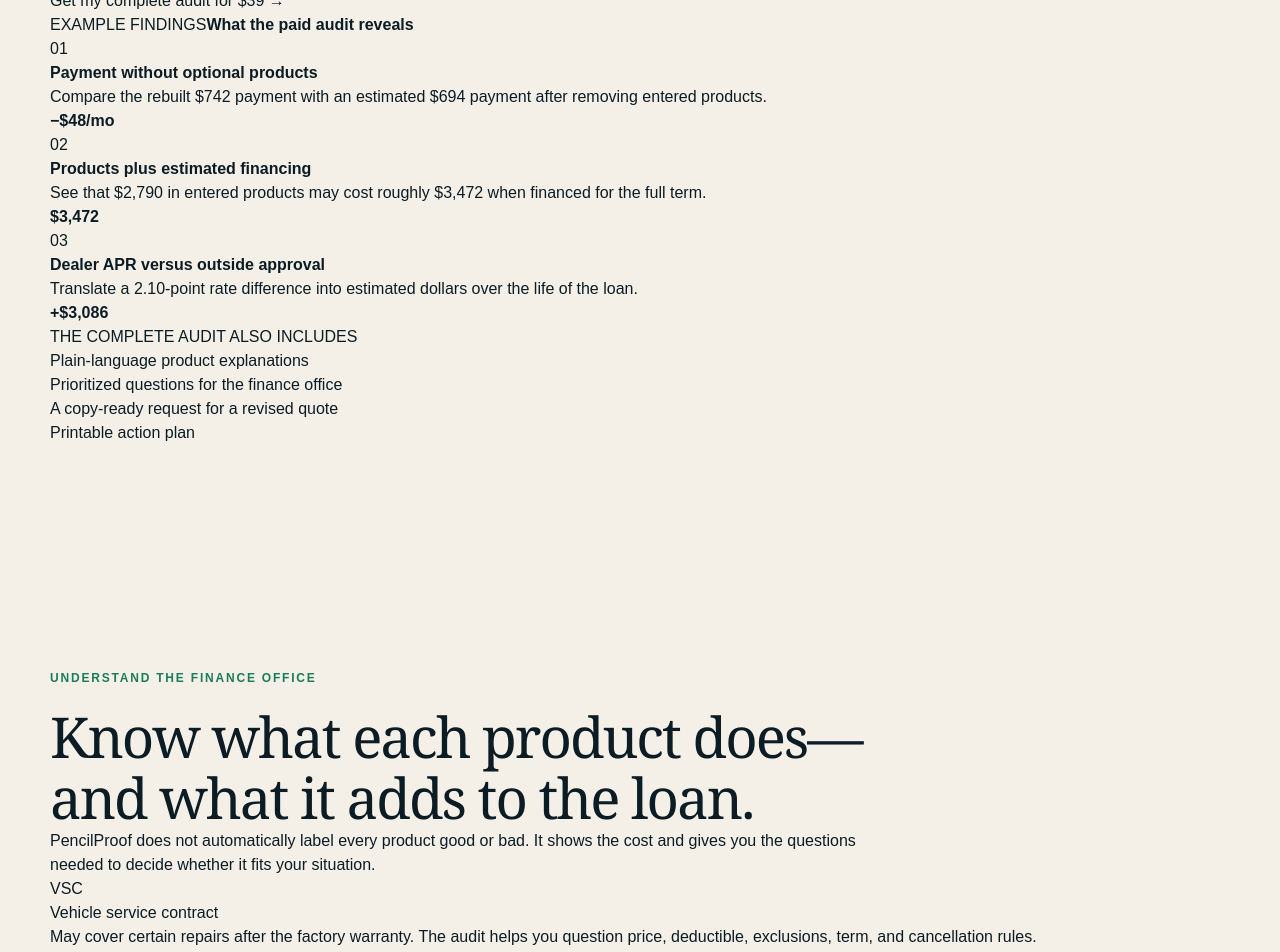
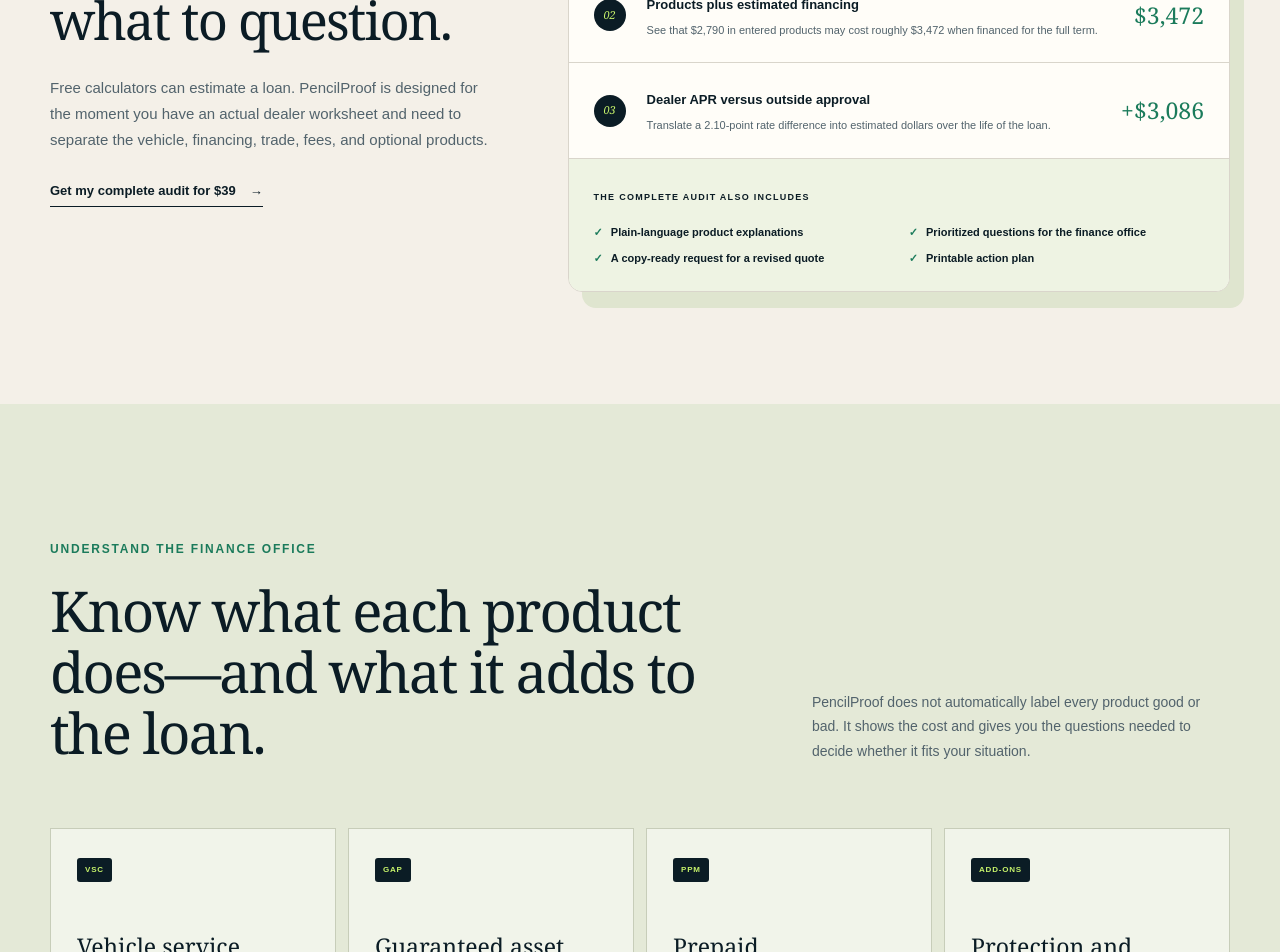
Before and after one commit to jpk0705/pencilproof, a Next.js app: page / in a window 1280 px wide. Shown: the part 1280-2232 px from the top of the page. Built offline with nearby package versions, Linux system fonts and the light colour scheme.

Commit message:
Style the expanded Deal Audit flow

```diff
--- a/app/globals.css
+++ b/app/globals.css
@@ -51,6 +51,7 @@ h1 { max-width: 690px; margin: 0; font-family: Georgia, 'Times New Roman', serif
 .button:hover { transform: translateY(-2px); box-shadow: 0 8px 20px rgba(11, 28, 37, .12); }
 .button-primary { background: var(--accent); }
 .button-quiet { background: transparent; }
+.hero-caution { margin: 13px 0 0; color: #76858b; font-size: 9px; }
 .proof-row { display: flex; flex-wrap: wrap; gap: 16px 24px; margin-top: 36px; color: var(--muted); font-size: 11px; }
 .proof-row b { color: var(--ink); }
 
@@ -71,6 +72,7 @@ h1 { max-width: 690px; margin: 0; font-family: Georgia, 'Times New Roman', serif
 .flag p { display: flex; flex-direction: column; gap: 3px; margin: 0; font-size: 12px; }.flag small { color: var(--muted); }
 .deal-card-foot { display: flex; align-items: center; justify-content: space-between; margin-top: 18px; padding-top: 16px; border-top: 1px solid var(--line); color: var(--muted); font-size: 10px; font-weight: 700; }
 .deal-card-foot a { color: var(--ink); font-size: 12px; }
+.hero-deal-card { transform: rotate(.7deg); }
 
 .signal-strip { background: var(--ink); color: white; }
 .signal-grid { min-height: 116px; display: grid; grid-template-columns: repeat(4, 1fr); align-items: center; }
@@ -82,6 +84,32 @@ h1 { max-width: 690px; margin: 0; font-family: Georgia, 'Times New Roman', serif
 .section-intro { max-width: 820px; }.section-intro.compact { max-width: 620px; }
 .kicker { margin: 0 0 20px; color: var(--green); }
 .section h2 { margin: 0; font-family: Georgia, serif; font-size: clamp(40px, 4.4vw, 61px); line-height: 1.08; letter-spacing: -.035em; font-weight: 500; }
+.sample-section { display: grid; grid-template-columns: .8fr 1.2fr; gap: 76px; align-items: start; }
+.sample-copy { position: sticky; top: 30px; }
+.sample-copy h2 { font-family: Georgia, serif; font-size: clamp(40px, 4.1vw, 58px); line-height: 1.08; letter-spacing: -.035em; font-weight: 500; }
+.sample-copy > p:not(.kicker) { margin: 26px 0 0; color: var(--muted); font-size: 15px; line-height: 1.75; }
+.text-link { display: inline-flex; gap: 14px; margin-top: 28px; border-bottom: 1px solid var(--ink); padding-bottom: 5px; font-size: 13px; font-weight: 900; }
+.audit-preview { overflow: hidden; border: 1px solid var(--line); border-radius: 14px; background: var(--card); box-shadow: 14px 16px 0 #dfe5cf; }
+.audit-preview-head { display: flex; align-items: center; justify-content: space-between; gap: 30px; padding: 22px 25px; color: white; background: var(--ink); }
+.audit-preview-head span { color: var(--accent); font-size: 9px; font-weight: 900; letter-spacing: .14em; }
+.audit-preview-head strong { font-family: Georgia, serif; font-size: 18px; font-weight: 500; }
+.audit-finding { display: grid; grid-template-columns: 35px 1fr auto; gap: 18px; align-items: center; padding: 24px 25px; border-bottom: 1px solid var(--line); }
+.audit-finding > span { width: 32px; height: 32px; display: grid; place-items: center; border-radius: 50%; color: var(--accent); background: var(--ink); font-family: Georgia, serif; font-size: 11px; font-style: italic; }
+.audit-finding b { font-size: 13px; }.audit-finding p { margin: 6px 0 0; color: var(--muted); font-size: 11px; line-height: 1.5; }
+.audit-finding > strong { color: var(--green); font-family: Georgia, serif; font-size: 23px; font-weight: 500; }
+.audit-unlock { padding: 24px 25px; background: #eef3e3; }
+.audit-unlock > span { font-size: 9px; font-weight: 900; letter-spacing: .14em; }
+.audit-unlock ul { display: grid; grid-template-columns: 1fr 1fr; gap: 10px 20px; margin: 17px 0 0; padding: 0; list-style: none; font-size: 11px; font-weight: 700; }
+.audit-unlock li::before { content: '✓'; margin-right: 8px; color: var(--green); }
+.product-section { background: #e4e9d7; }
+.product-intro { display: grid; grid-template-columns: 1.25fr .75fr; gap: 65px; max-width: none; align-items: end; }
+.product-intro .kicker { grid-column: 1 / -1; margin-bottom: -42px; }
+.product-intro > p:last-child { margin: 0; color: var(--muted); font-size: 14px; line-height: 1.75; }
+.product-grid { display: grid; grid-template-columns: repeat(4, 1fr); gap: 12px; margin-top: 65px; }
+.product-grid article { min-height: 290px; padding: 26px; border: 1px solid #c7cdb9; background: rgba(255,255,255,.46); }
+.product-grid article > span { display: inline-block; padding: 6px 8px; color: var(--accent); background: var(--ink); border-radius: 3px; font-size: 8px; font-weight: 900; letter-spacing: .1em; }
+.product-grid h3 { margin: 52px 0 13px; font-family: Georgia, serif; font-size: 23px; line-height: 1.1; font-weight: 500; }
+.product-grid p { margin: 0; color: var(--muted); font-size: 12px; line-height: 1.65; }
 .steps { display: grid; grid-template-columns: repeat(3, 1fr); gap: 1px; margin-top: 64px; background: var(--line); border: 1px solid var(--line); }
 .steps article { min-height: 265px; padding: 34px; background: var(--card); }
 .steps article > span { width: 34px; height: 34px; display: grid; place-items: center; border: 1px solid var(--ink); border-radius: 50%; font-family: Georgia, serif; font-style: italic; }
@@ -114,7 +142,7 @@ footer { border-top: 1px solid var(--line); padding: 34px 0; }
 .analyzer-actions { display: flex; gap: 8px; }
 .analyzer-actions button { padding: 10px 14px; border: 1px solid #bdb8ad; border-radius: 4px; color: var(--ink); background: transparent; font-size: 11px; font-weight: 800; cursor: pointer; }
 .analyzer-actions button:hover { background: var(--card); }
-.analyzer-layout { display: grid; grid-template-columns: minmax(0, 1fr) 440px; align-items: start; gap: 22px; padding-bottom: 90px; }
+.analyzer-layout { display: grid; grid-template-columns: minmax(0, 1fr) 480px; align-items: start; gap: 22px; padding-bottom: 90px; }
 .deal-form { display: flex; flex-direction: column; gap: 14px; }
 .form-section { padding: 30px; background: var(--card); border: 1px solid #d4cfc4; border-radius: 10px; }
 .form-section-title { display: flex; gap: 15px; align-items: flex-start; margin-bottom: 27px; padding-bottom: 22px; border-bottom: 1px solid #e0dbd0; }
@@ -142,6 +170,10 @@ footer { border-top: 1px solid var(--line); padding: 34px 0; }
 .big-score { width: 68px; height: 68px; flex: 0 0 68px; display: flex; align-items: baseline; justify-content: center; padding-top: 22px; border: 5px solid var(--accent); border-radius: 50%; }
 .score-mid { border-color: #f0b76f; }.score-low { border-color: #e97b6d; }.big-score strong { font-size: 19px; }.big-score span { color: #a8b5bb; font-size: 8px; }
 .score-note { margin: 18px 0 0; padding: 12px; color: #a8b5bb; background: rgba(255,255,255,.05); border-radius: 5px; font-size: 9px; line-height: 1.45; }
+.payment-compare { display: grid; grid-template-columns: 1fr auto 1fr; gap: 12px; align-items: center; margin: 18px 0 0; padding: 14px; background: var(--accent); color: var(--ink); border-radius: 7px; }
+.payment-compare > div { display: flex; flex-direction: column; gap: 4px; }.payment-compare > div:last-child { text-align: right; }
+.payment-compare span { font-size: 7px; font-weight: 900; letter-spacing: .08em; }.payment-compare strong { font-family: Georgia, serif; font-size: 23px; font-weight: 500; }.payment-compare strong small { font: 8px Arial, sans-serif; }.payment-compare div > small { color: #4d5d36; font-size: 7px; }
+.payment-compare > b { font-size: 16px; }
 .result-numbers { display: grid; grid-template-columns: 1fr 1fr; margin: 20px 0 17px; border-top: 1px solid rgba(255,255,255,.14); border-left: 1px solid rgba(255,255,255,.14); }
 .result-numbers div { min-height: 72px; display: flex; flex-direction: column; justify-content: center; gap: 6px; padding: 12px; border-right: 1px solid rgba(255,255,255,.14); border-bottom: 1px solid rgba(255,255,255,.14); }
 .result-numbers span { color: #99a9b0; font-size: 8px; }.result-numbers strong { color: var(--accent); font-family: Georgia, serif; font-size: 20px; font-weight: 500; }.result-numbers strong small { color: #a8b5bb; font-family: Arial, sans-serif; font-size: 8px; }
@@ -150,6 +182,15 @@ footer { border-top: 1px solid var(--line); padding: 34px 0; }
 .result-flag > span { width: 22px; height: 22px; display: grid; place-items: center; flex: 0 0 22px; border-radius: 50%; color: #764015; background: #f9dcbf; font-size: 10px; font-weight: 900; }
 .result-good > span { color: #0f6046; background: #cfeade; }.result-note > span { color: #234c78; background: #d4e4f5; }
 .result-flag p { display: flex; flex-direction: column; gap: 3px; margin: 0; }.result-flag b { font-size: 10px; }.result-flag small { color: #a8b5bb; font-size: 8px; line-height: 1.4; }
+.result-section-title { display: flex; align-items: center; gap: 10px; margin: 18px 0 9px; }
+.result-section-title span { color: #a8b5bb; font-size: 8px; font-weight: 900; letter-spacing: .14em; }
+.result-section-title::after { content: ''; height: 1px; flex: 1; background: rgba(255,255,255,.16); }
+.product-breakdown { margin-top: 6px; }
+.product-insight { padding: 12px; border: 1px solid rgba(255,255,255,.11); border-radius: 6px; background: rgba(255,255,255,.05); }
+.product-insight + .product-insight { margin-top: 7px; }
+.product-insight > div { display: flex; justify-content: space-between; gap: 14px; }.product-insight h3 { margin: 0; font-size: 10px; }.product-insight strong { color: var(--accent); font-size: 10px; }
+.product-insight p { margin: 7px 0; color: #b7c2c7; font-size: 8px; line-height: 1.45; }.product-insight > small { display: block; padding-top: 7px; border-top: 1px solid rgba(255,255,255,.1); color: #d8e0e3; font-size: 8px; line-height: 1.45; }
+.empty-products { margin: 0; padding: 12px; color: #a8b5bb; background: rgba(255,255,255,.05); border-radius: 5px; font-size: 8px; line-height: 1.5; }
 .dealer-message { margin-top: 18px; border-top: 1px solid rgba(255,255,255,.16); padding-top: 16px; }
 .dealer-message > div { display: flex; align-items: center; justify-content: space-between; }.dealer-message p { margin: 0; color: #a8b5bb; font-size: 8px; font-weight: 900; letter-spacing: .14em; }.dealer-message button { border: 0; color: var(--accent); background: transparent; font-size: 9px; font-weight: 900; cursor: pointer; }
 .dealer-message pre { max-height: 155px; margin: 11px 0 0; padding: 12px; overflow: auto; white-space: pre-wrap; color: #d8e0e3; background: #07151c; border-radius: 5px; font: 9px/1.55 Arial, sans-serif; }
@@ -167,11 +208,11 @@ footer { border-top: 1px solid var(--line); padding: 34px 0; }
 
 @media print {
   .analyzer-nav, .analyzer-header, .deal-form, .print-button { display: none !important; }
-  .analyzer-layout { display: block; padding: 0; }.results-panel { width: 100%; }.results-sticky { box-shadow: none; print-color-adjust: exact; -webkit-print-color-adjust: exact; }
+  .analyzer-layout { display: block; padding: 0; }.results-panel { width: 100%; }.results-sticky { position: static; box-shadow: none; print-color-adjust: exact; -webkit-print-color-adjust: exact; }
 }
 
 @media (max-width: 940px) {
-  .hero { grid-template-columns: 1fr; gap: 64px; }.deal-card { max-width: 620px; }.signal-grid { grid-template-columns: 1fr 1fr; padding: 20px 0; }.signal-grid div:nth-child(2) { border-right: 0; }.offer-grid, .faq-section { grid-template-columns: 1fr; gap: 54px; }.price-card { max-width: 520px; }.faq-grid { max-width: 760px; }
+  .hero { grid-template-columns: 1fr; gap: 64px; }.deal-card { max-width: 620px; }.signal-grid { grid-template-columns: 1fr 1fr; padding: 20px 0; }.signal-grid div:nth-child(2) { border-right: 0; }.sample-section, .offer-grid, .faq-section { grid-template-columns: 1fr; gap: 54px; }.sample-copy { position: static; }.audit-preview { max-width: 760px; }.product-intro { grid-template-columns: 1fr; gap: 26px; }.product-intro .kicker { grid-column: auto; margin-bottom: -8px; }.product-grid { grid-template-columns: 1fr 1fr; }.price-card { max-width: 520px; }.faq-grid { max-width: 760px; }
   .analyzer-layout { grid-template-columns: 1fr; }.results-panel { order: -1; }.results-sticky { position: static; }.result-flags { display: grid; grid-template-columns: 1fr 1fr; }.dealer-message { grid-column: 1 / -1; }
 }
 @media (max-width: 680px) {
@@ -179,7 +220,7 @@ footer { border-top: 1px solid var(--line); padding: 34px 0; }
   .hero { min-height: auto; padding-top: 54px; padding-bottom: 64px; }.hero-actions { flex-direction: column; }.button { width: 100%; }.proof-row { flex-direction: column; gap: 10px; }
   .deal-card { padding: 20px; box-shadow: 8px 10px 0 #dfe5cf; transform: none; }.deal-metrics { grid-template-columns: 1fr; }.deal-metrics div { flex-direction: row; justify-content: space-between; }.deal-card-foot > span { display: none; }
   .signal-grid { grid-template-columns: 1fr; }.signal-grid div { padding: 18px 0; border-right: 0; border-bottom: 1px solid rgba(255,255,255,.15); }.signal-grid div:last-child { border-bottom: 0; }
-  .section { padding-top: 78px; padding-bottom: 78px; }.steps { grid-template-columns: 1fr; }.steps article { min-height: 220px; }.offer-grid { gap: 40px; }.faq-grid { grid-template-columns: 1fr; }.footer-grid { grid-template-columns: 1fr; gap: 18px; text-align: center; }.footer-grid p { order: 3; }.footer-grid div { justify-content: center; }.brand-footer { justify-self: center; }
+  .section { padding-top: 78px; padding-bottom: 78px; }.audit-preview { box-shadow: 7px 8px 0 #dfe5cf; }.audit-preview-head { align-items: flex-start; flex-direction: column; gap: 7px; }.audit-finding { grid-template-columns: 32px 1fr; }.audit-finding > strong { grid-column: 2; }.audit-unlock ul { grid-template-columns: 1fr; }.product-grid { grid-template-columns: 1fr; }.product-grid article { min-height: 230px; }.steps { grid-template-columns: 1fr; }.steps article { min-height: 220px; }.offer-grid { gap: 40px; }.faq-grid { grid-template-columns: 1fr; }.footer-grid { grid-template-columns: 1fr; gap: 18px; text-align: center; }.footer-grid p { order: 3; }.footer-grid div { justify-content: center; }.brand-footer { justify-self: center; }
   .privacy-chip { display: none; }.analyzer-header { align-items: flex-start; flex-direction: column; gap: 24px; padding-top: 42px; }.analyzer-actions { width: 100%; }.analyzer-actions button { flex: 1; }.analyzer-layout { width: 100%; padding-bottom: 50px; }.deal-form { padding: 0 15px; }.form-section { padding: 22px 18px; }.field-grid, .field-grid-four { grid-template-columns: 1fr; }.results-sticky { border-radius: 0; padding: 23px 18px; }.result-flags { display: flex; }.analyzer-header.shell { width: min(100% - 30px, 1180px); }
 }
 
```
